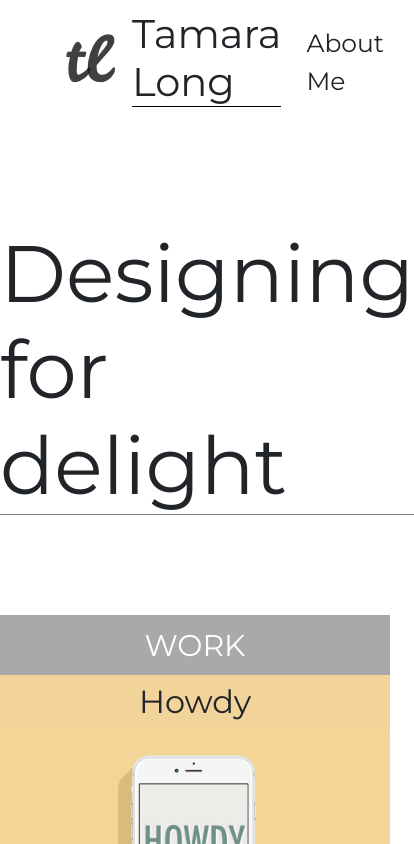
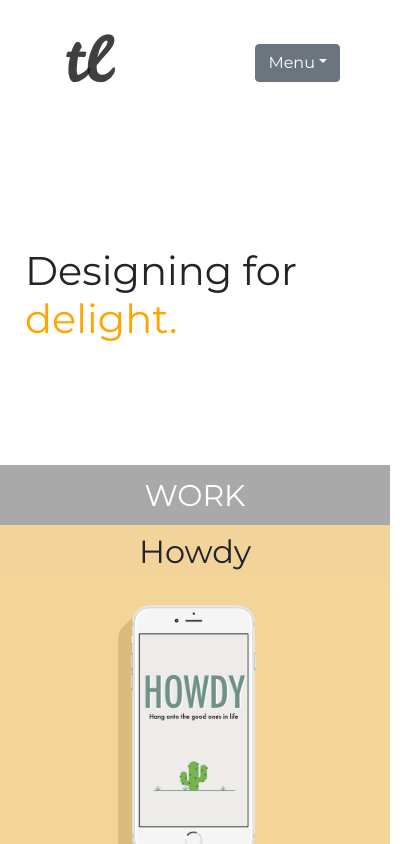
Before and after one commit to TKLong/tam-site, a React (Create React App) app: page / in a window 390 px wide. Shown: the top 844 px of the page, 414 px wide, since content can reach past the window. Built offline with nearby package versions, Linux system fonts and the light colour scheme.

Commit message:
Styling changes

```diff
--- a/src/assets/styling/App.scss
+++ b/src/assets/styling/App.scss
@@ -9,6 +9,7 @@
 @import './project-nav.scss';
 @import './ui.scss';
 @import './ux.scss';
+@import './responsive.scss';
 
 body {
   font-size: 30px;
--- a/src/assets/styling/about.scss
+++ b/src/assets/styling/about.scss
@@ -18,14 +18,15 @@ $contactBackgroundColor: lightgrey;
   display: flex;
   justify-content: center;
   align-items: center;
+  margin-bottom: 50px;
 }
 .self-description .description-content {
   display: flex;
   padding: 20px 110px;
+  flex-direction: column;
   img {
     max-height: 500px;
     max-width: 500px;
-    margin: 0 50px 0 0;
   }
 }
 .text {
--- a/src/assets/styling/home.scss
+++ b/src/assets/styling/home.scss
@@ -14,19 +14,17 @@
 .hook {
   // background-color: lightblue;
   display: flex;
-  flex-direction: column;
+  flex-direction: row;
   justify-content: center;
   align-items: center;
   flex: 1;
   margin-bottom: 60px;
   h1 {
     font-size: 80px;
-    border-bottom: thin solid grey;
     margin-bottom: 0;
   }
-  h3 {
-    font-size: 40px;
-    margin-top: 0;
+  .adjective {
+    color: orange;
   }
 }
 .bar {
@@ -59,6 +57,10 @@
     flex-direction: column;
     justify-content: center;
     align-items: center;
+    &:hover {
+      color: white;
+      text-decoration: none;
+    }
   }
   .portfolio-img {
     flex: 1;
@@ -96,35 +98,3 @@
 .item-3 {
   background-color: rgb(141, 158, 142);
 }
-@media screen and (max-width: 1000px) {
-  .portfolio {
-    flex-direction: column;
-    justify-content: center;
-    align-items: center;
-  }
-  .portfolio-item {
-    flex: 1;
-    width: 100%;
-    max-width: 100%;
-    * {
-      max-width: 500px;
-      max-height: 500px;
-    }
-    &:first-child {
-      border: {
-        bottom: 1px solid black;
-        left: none;
-        right: none;
-        top: none;
-      }
-    }
-    &:last-child {
-      border: {
-        bottom: none;
-        left: none;
-        right: none;
-        top: 1px solid black;
-      }
-    }
-  }
-}
--- a/src/assets/styling/navbar.scss
+++ b/src/assets/styling/navbar.scss
@@ -29,6 +29,13 @@
     }
   }
 }
+.responsive-icon {
+  display: none;
+}
+.dropdown {
+  grid-area: links;
+  display: none;
+}
 .navbar-links {
   display: flex;
   flex: 1;
--- /dev/null
+++ b/src/assets/styling/responsive.scss
@@ -0,0 +1,103 @@
+@media screen and (max-width: 1000px) {
+  // home
+  .title {
+    height: 400px;
+  }
+  .hook {
+    margin: 0 25px 60px 25px;
+    h1 {
+      font-size: 40px;
+    }
+  }
+  .portfolio {
+    flex-direction: column;
+    justify-content: center;
+    align-items: center;
+  }
+  .portfolio-item {
+    flex: 1;
+    width: 100%;
+    max-width: 100%;
+    height: 500px;
+    * {
+      max-width: 500px;
+      max-height: 500px;
+    }
+    &:first-child {
+      border: {
+        bottom: 1px solid black;
+        left: none;
+        right: none;
+        top: none;
+      }
+    }
+    &:last-child {
+      border: {
+        bottom: none;
+        left: none;
+        right: none;
+        top: 1px solid black;
+      }
+    }
+  }
+  // about
+  .self-description .description-content {
+    img {
+      max-width: 50%;
+      min-width: 250px;
+    }
+  }
+  .contact-content {
+    flex-direction: column;
+    .resume {
+      flex: 1;
+      width: 100%;
+      border: 1px solid black;
+      height: 100px;
+      align-items: center;
+    }
+    .contact-text {
+      flex: 1;
+      width: 100%;
+      border: 1px solid black;
+      height: 100px;
+    }
+  }
+  // ux
+  .section {
+    .section-content {
+      flex-direction: column;
+      .text {
+        order: 2;
+      }
+      .image {
+        img {
+          min-height: 350px;
+          min-width: 175px;
+        }
+      }
+    }
+  }
+  // navbar
+  .dropdown {
+    display: initial;
+    display: flex;
+    flex: 1;
+    justify-content: flex-end;
+    align-items: center;
+    grid-area: links;
+  }
+  .navbar-links {
+    display: none;
+  }
+  .navbar-title {
+    display: none;
+  }
+  .responsive-icon {
+    flex: 1;
+    align-items: center;
+    grid-area: name;
+    display: flex;
+    flex-direction: row;
+  }
+}
--- a/src/components/Navbar.js
+++ b/src/components/Navbar.js
@@ -1,20 +1,49 @@
 import React, { Component } from 'react';
 import { BrowserRouter as Router, Route, Link } from 'react-router-dom';
+import { Dropdown, DropdownToggle, DropdownMenu, DropdownItem } from 'reactstrap';
 import '../assets/styling/App.css';
 import logo from '../assets/images/logo.png';
 
 class Nav extends Component {
+  constructor(props) {
+    super(props);
+    this.toggle = this.toggle.bind(this);
+    this.state = {
+      dropdownOpen: false,
+    };
+  }
+
+  toggle() {
+    this.setState(prevState => ({
+      dropdownOpen: !prevState.dropdownOpen
+    }));
+  }
+
   render() {
     return (
       <div className='navbar-parent'>
+        <div className='responsive-icon'>
+          <img src={logo} />
+        </div>
         <div className='navbar-title'>
+        <img src={logo} />
           <Link to='/'>
-            <img src={logo} /><h1 id="name">Tamara Long</h1>
+            <h1 id="name">Tamara Long</h1>
           </Link>
         </div>
         <div className='navbar-links'>
           <Link to='/about' id="aboutLink">About Me</Link>
         </div>
+        <Dropdown className='dropdown' isOpen={this.state.dropdownOpen} toggle={this.toggle}>
+          <DropdownToggle caret>
+            Menu
+          </DropdownToggle>
+          <DropdownMenu right>
+            <Link to='/'><DropdownItem>Home</DropdownItem></Link>
+            <DropdownItem divider/>
+            <Link to='/about' id="aboutLink"><DropdownItem>About Me</DropdownItem></Link>
+          </DropdownMenu>
+        </Dropdown>
       </div>
     );
   }
--- a/src/pages/About.js
+++ b/src/pages/About.js
@@ -14,12 +14,12 @@ class About extends Component {
 
   styleNav() {
     let el = document.getElementById('aboutLink');
-    el.style.borderBottom = 'thin solid black';
+    el.style.color = 'orange';
   }
 
   unstyleNav() {
     let el = document.getElementById('aboutLink');
-    el.style.borderBottom = 'none';
+    el.style.color = 'black';
   }
   render() {
     return (
--- a/src/pages/Home.js
+++ b/src/pages/Home.js
@@ -22,12 +22,12 @@ class Home extends Component {
 
   styleNav() {
     let el = document.getElementById('name');
-    el.style.borderBottom = 'thin solid black';
+    el.style.color = 'orange';
   }
 
   unstyleNav() {
     let el = document.getElementById('name');
-    el.style.borderBottom = 'none';
+    el.style.color = 'black';
   }
 
   handleClick(target) {
@@ -41,7 +41,7 @@ class Home extends Component {
       <div className="home-grid">
         <div className="title">
           <div className="hook">
-            <h1>Designing for delight</h1>
+            <h1>Designing for <span className="adjective">delight.</span></h1>
           </div>
           <div className="bar">
           WORK
```
